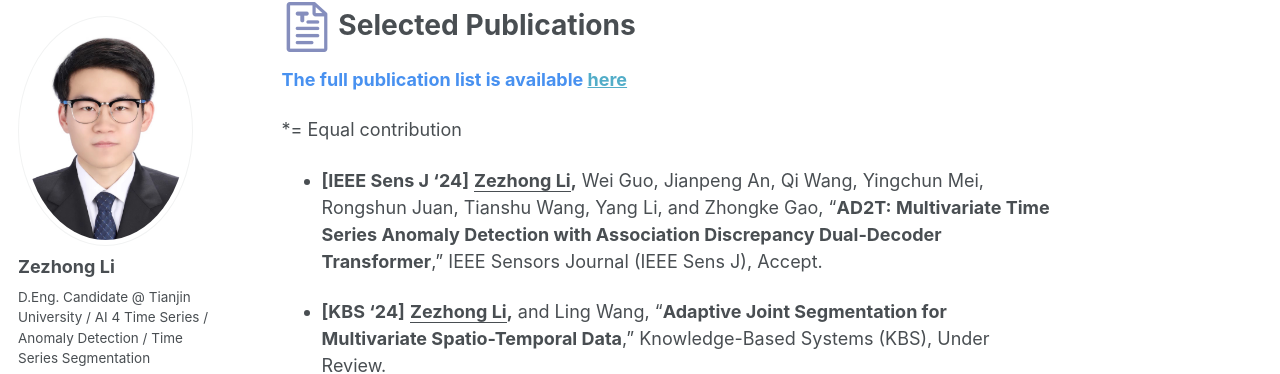
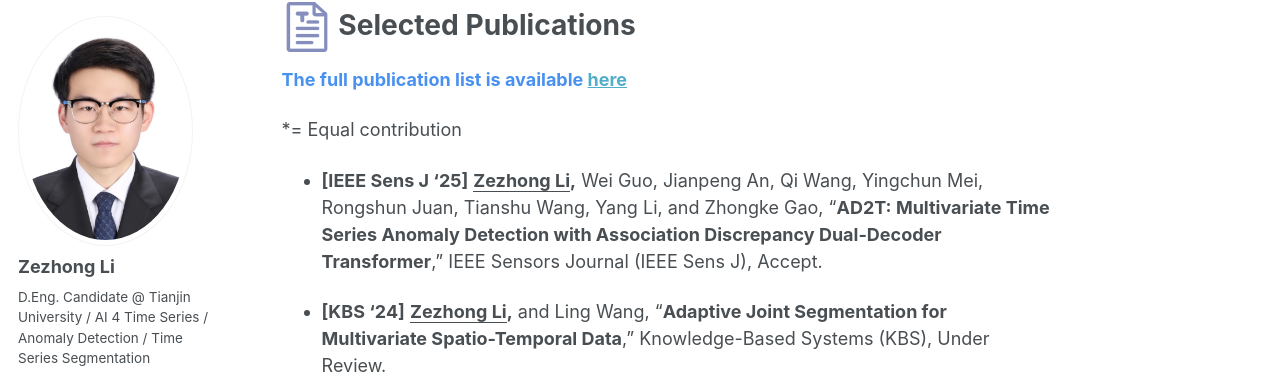
Before and after one commit to lzz19980125/lzz19980125.github.io, a Jekyll site: the page built from _pages/about.md, in a window 1280 px wide and 900 px high, scrolled down 841 px. Shown: the part 90-464 px from the top of the window. Built offline with Jekyll 4.4.1, drawn with Linux system fonts in a browser that asks for light colours; some web fonts are replaced.

Commit message:
Update about.md

```diff
--- a/_pages/about.md
+++ b/_pages/about.md
@@ -36,7 +36,7 @@
 
 *= Equal contribution
 
-- **[IEEE Sens J '24]** **<u>Zezhong Li</u>,** Wei Guo, Jianpeng An, Qi Wang, Yingchun Mei, Rongshun Juan, Tianshu Wang, Yang Li, and Zhongke Gao, “**AD2T: Multivariate Time Series Anomaly Detection with Association Discrepancy Dual-Decoder Transformer**,” IEEE Sensors Journal (IEEE Sens J), Accept.
+- **[IEEE Sens J '25]** **<u>Zezhong Li</u>,** Wei Guo, Jianpeng An, Qi Wang, Yingchun Mei, Rongshun Juan, Tianshu Wang, Yang Li, and Zhongke Gao, “**AD2T: Multivariate Time Series Anomaly Detection with Association Discrepancy Dual-Decoder Transformer**,” IEEE Sensors Journal (IEEE Sens J), Accept.
 
 - **[KBS '24]** **<u>Zezhong Li</u>,** and Ling Wang, “**Adaptive Joint Segmentation for Multivariate Spatio-Temporal Data**,” Knowledge-Based Systems (KBS), Under Review.
 
```
